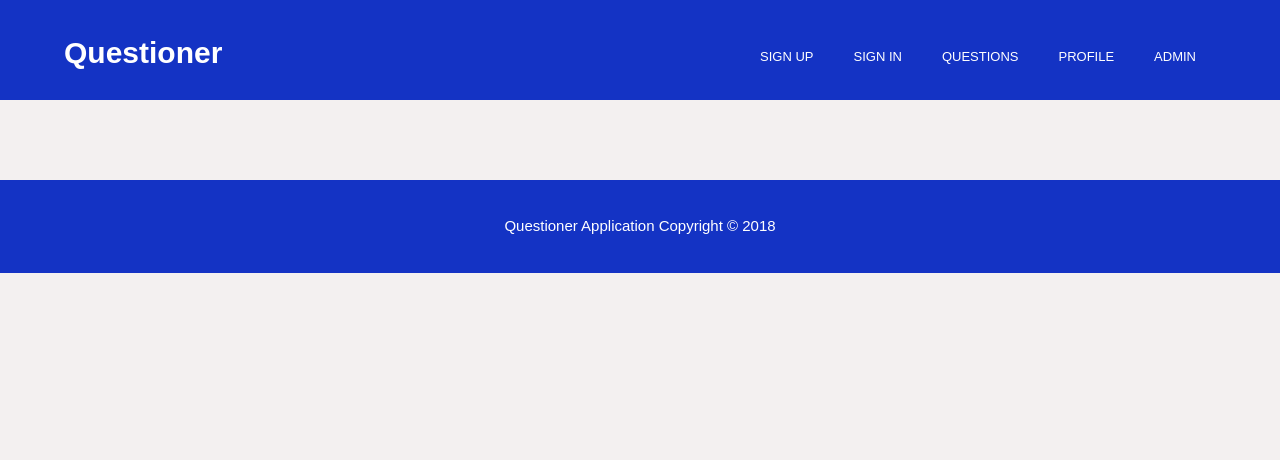
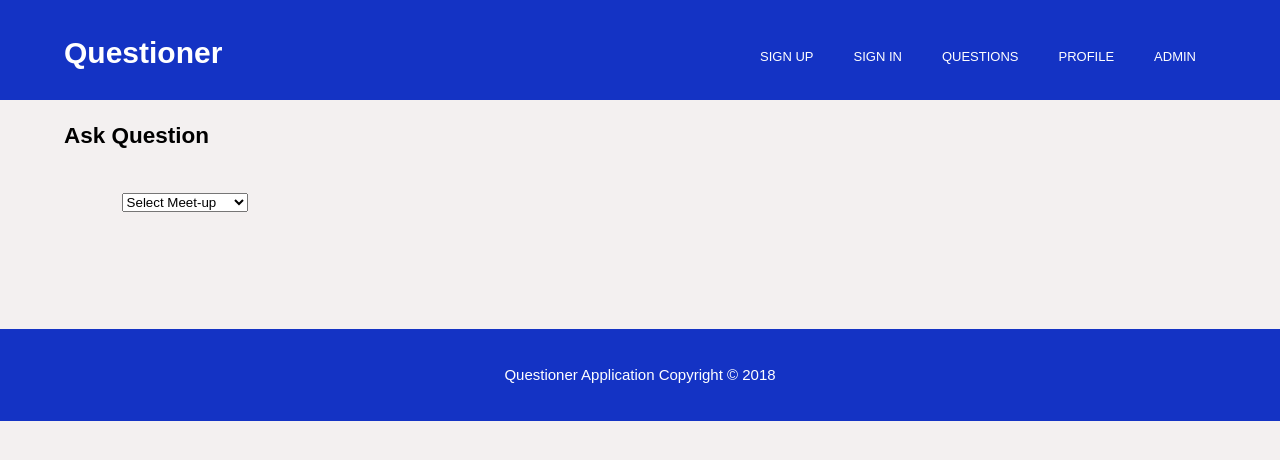
Before and after one commit to G-Chilie/G-Chilie.github.io, a plain HTML site: page UI/ask_question.html in a window 1280 px wide. Drawn offline with Linux system fonts and the light colour scheme.

Commit message:
Added a section for selecting a meet up.

```diff
--- a/UI/ask_question.html
+++ b/UI/ask_question.html
@@ -27,7 +27,20 @@
         </div>
     </header>
 
-
+    <section id="ask-question">
+        <div class="container">
+            <h1>Ask Question</h1>
+            <div class="card">
+                <div class="box-middle">
+                    <select id="">
+                        <option value="None">Select Meet-up</option>
+                        <option value="">GDB</option>
+                        <option value="">ConcatenateConf</option>
+                    </select>
+                </div>
+            </div>
+        </div>
+    </section>
 
     <footer>
         <p>Questioner Application Copyright &copy; 2018</p>
```
